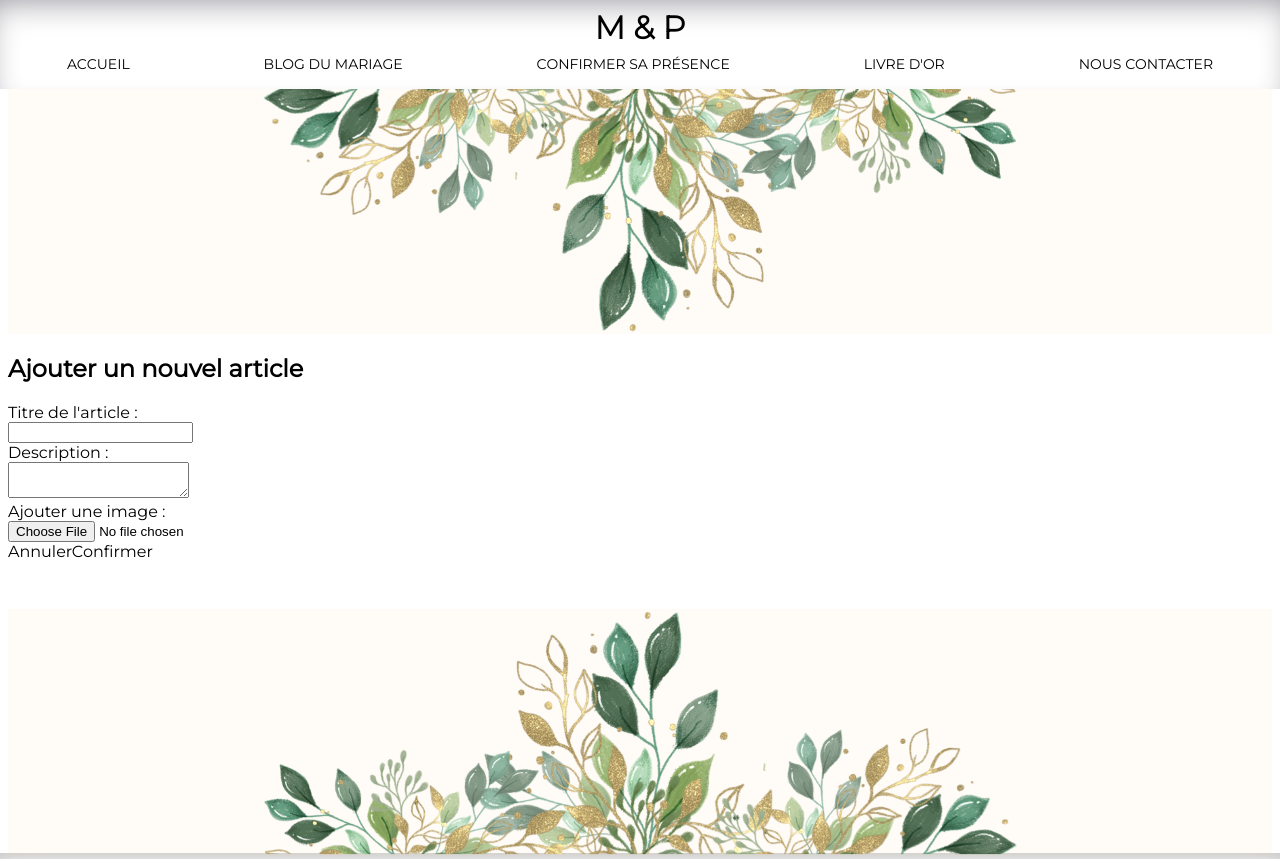
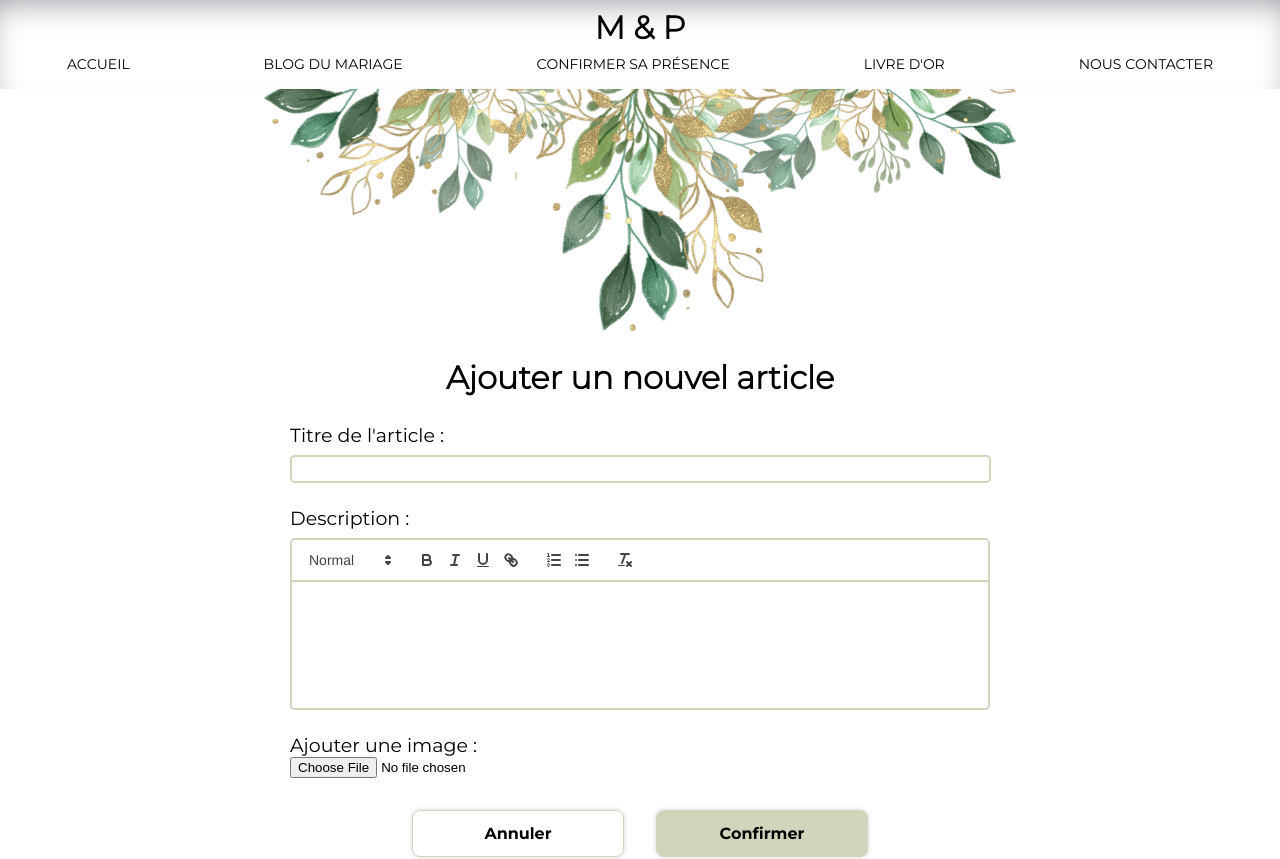
Before and after one commit to CamilleLinan/Site-Mariage-Front, a React (Create React App) app: page /newArticle in a window 1280 px wide. Shown: the top 859 px of the page. Built offline with nearby package versions, Linux system fonts and the light colour scheme.

Commit message:
new article template OK

```diff
--- a/package.json
+++ b/package.json
@@ -12,6 +12,7 @@
     "@testing-library/user-event": "^13.5.0",
     "react": "^18.2.0",
     "react-dom": "^18.2.0",
+    "react-quill": "^2.0.0",
     "react-router-dom": "^6.7.0",
     "react-scripts": "5.0.1",
     "sass": "^1.57.1",
--- a/src/components/NewArticle/NewArticlePage.jsx
+++ b/src/components/NewArticle/NewArticlePage.jsx
@@ -1,52 +1,58 @@
+import { useState } from "react";
 import { NavLink } from "react-router-dom"
+import ReactQuill from 'react-quill';
+import 'react-quill/dist/quill.snow.css';
 
 const NewArticlePage = () => {
+    const [description, setDescription] = useState('');
+
     return (
-        //backdrop dans section
         <section className="new_article">
-            <div className="new_article_container">
-                <h2 className="new_article_container_title">Ajouter un nouvel article</h2>
-                <form action="" id='' className="new_article_container_form">
-                    <div className="new_article_container_form_section">
-                        <label htmlFor="title" className="new_article_container_form_section">Titre de l'article :</label>
+            <header className="new_article_header">
+                <h2 className="new_article_header_title">Ajouter un nouvel article</h2>
+            </header>
+
+            <form action="" id='' className="new_article_form">
+                <div className="new_article_form_section">
+                    <label htmlFor="title" className="new_article_form_label">Titre de l'article :</label>
                     <br/>
                     <input
                         type='text'
                         name="title"
                         id="title"
-                            className="new_article_container_form_input"
+                        className="new_article_form_input new_article_form_input_title"
                         required
                     />
                     <br />
 
-                        <label htmlFor="description" className="new_article_container_form_section">Description :</label>
+                    <label htmlFor="description" className="new_article_form_label">Description :</label>
                     <br/>
-                        <textarea
-                            type='text'
-                            name="description"
+                    <ReactQuill
+                        theme="snow"
+                        name='description'
                         id="description"
-                            className="form_input update_infos_input"
+                        value={description}
+                        onChange={setDescription}
+                        className="new_article_form_input new_article_form_input_description"
                         required
                     />
-                        <br />
 
-                        <label htmlFor="file" className="new_article_container_form_section">Ajouter une image :</label>
+                    <label htmlFor="file" className="new_article_form_label">Ajouter une image :</label>
                     <br/>
                     <input
                         type="file"
                         name="file"
                         id="file"
-                            className="form_input update_infos_input"
+                        className=""
                         accept=".jpg, .jpeg, .png, .gif"
                     />
                 </div>
 
                 <footer className="new_article_footer">
-                        <NavLink className="new_article_footer_btn btn_cancel" title="Annuler" end to='/blog'>Annuler</NavLink>
-                        <NavLink className="new_article_footer_btn btn_confirm">Confirmer</NavLink>
+                    <NavLink className="new_article_footer_btn new_article_footer_btn_cancel" title="Annuler" end to='/blog'>Annuler</NavLink>
+                    <NavLink className="new_article_footer_btn new_article_footer_btn_confirm">Confirmer</NavLink>
                 </footer>
             </form>
-            </div>
         </section>
     )
 }
--- /dev/null
+++ b/src/styles/sass/_Banner.scss
@@ -0,0 +1,48 @@
+@media screen and (max-width: 768px) {
+    .banner {
+        &_top_img {
+            height: 380px !important;
+        }
+
+        &_bottom_img {
+            height: 190px !important;
+        }
+    }
+}
+
+.banner {
+    &_top {
+        position: relative;
+        margin: 0 -8px 0 -8px;
+
+        &_img {
+            width: 100%;
+            height: 550px;
+            object-fit: cover;
+        }
+
+        &_title {
+            position: absolute;
+            top: 50%;
+            left: 50%;
+            transform: translate(-50%, -50%);
+            color: white;
+            font-family: 'Montserrat-Light';
+            font-size: 35px;
+            margin: 0;
+            width: 98%;
+            text-align: center;
+        }
+    }
+
+    &_bottom {
+        position: relative;
+        margin: 60px -8px 0 -8px;
+
+        &_img {
+            width: 100%;
+            height: 300px;
+            object-fit: cover;
+        }
+    }
+}
--- a/src/styles/sass/_BannerPages.scss
+++ b/src/styles/sass/_BannerPages.scss
@@ -2,7 +2,6 @@
     width: 100%;
     display: flex;
     justify-content: center;
-    background-color: rgba(255, 247, 236, 0.402);
     &_bottom {
         margin-top: 3rem;
     }
--- a/src/styles/sass/_BlogIntro.scss
+++ b/src/styles/sass/_BlogIntro.scss
@@ -9,11 +9,13 @@
     text-align: center;
     width: 60%;
     max-width: 800px;
+
     &_title {
         margin-top: 1.5rem;
         font-size: 32px;
         font-family: 'Montserrat-Light';
     }
+
     &_link {
         display: flex;
         align-items: center;
@@ -34,6 +36,7 @@
             transform: scale(1.05);
             box-shadow: 0 0 16px #0000002e;
         }
+
         &_icon {
             margin-right: 0.5rem;
         }
--- a/src/styles/sass/_NewArticle.scss
+++ b/src/styles/sass/_NewArticle.scss
@@ -0,0 +1,93 @@
+@media screen and (max-width: 768px) {
+    .new_article {
+        width: 95% !important;
+    }
+}
+
+.new_article {
+    width: 80%;
+    max-width: 700px;
+    margin: auto;
+
+    &_header {
+        &_title {
+            text-align: center;
+            margin-top: 1.5rem;
+            font-size: 32px;
+            font-family: 'Montserrat-Light';
+        }
+    }
+
+    &_form {
+        width: 100%;
+
+        &_label {
+            font-size: 19px;
+        }
+
+        &_input {
+            margin: 0.5rem 0 1.5rem 0;
+            border-radius: 0.3rem;
+            font-size: 16px;
+
+            &_title {
+                width: 99%;
+                height: 1.4rem;
+                border: 2px solid $primary-clr;
+                &:focus {
+                    outline-color: #a7ab91;
+                }
+            }
+
+            &_description {
+                height: auto;
+                min-height: 10rem;
+            }
+        }
+    }
+
+    &_footer {
+        display: flex;
+        justify-content: center;
+
+        &_btn {
+            text-align: center;
+            width: 30%;
+            padding: 0.8rem 0;
+            margin: 2rem 1rem -0.3rem 1rem;
+            font-family: 'Montserrat-Bold';
+            border: 1px solid $primary-clr;
+            border-radius: 0.5rem;
+            box-shadow: 0 0 5px #0000002e;
+            transition: all 400ms ease-in-out;
+
+            &_cancel {
+                &:hover {
+                    background-color: $primary-clr;
+                }
+            }
+
+            &_confirm {
+                background-color: $primary-clr;
+                &:hover {
+                    background-color: #a7ab91;
+                }
+            }
+        }
+    }
+}
+
+.ql {
+    &-toolbar.ql-snow {
+        border: 2px solid $primary-clr !important;
+        border-radius: 0.3rem 0.3rem 0 0;
+    }
+
+    &-container.ql-snow {
+        min-height: 8rem;
+        border: 2px solid $primary-clr !important;
+        border-top: 0px !important;
+        border-radius: 0 0 0.3rem 0.3rem;
+        font-size: 16px;
+    }
+}
--- a/src/styles/sass/main.scss
+++ b/src/styles/sass/main.scss
@@ -1,10 +1,9 @@
 @import 'fonts';
 @import 'variables';
 @import 'Header';
-@import 'BannerTop';
+@import 'Banner';
 @import 'SectionDate';
 @import 'SectionWelcome';
-@import 'BannerBottom';
 @import 'Footer';
 @import 'BannerPages';
 @import 'BlogIntro';
```
Also changed, not shown: src/styles/sass/_BannerBottom.scss (deleted, +0 -17 lines), src/styles/sass/_BannerTop.scss (deleted, +0 -29 lines), src/styles/main.css, 2 other files (tests, documents, lock files or other folders). Lines whose indentation alone changed are shown as unchanged.
